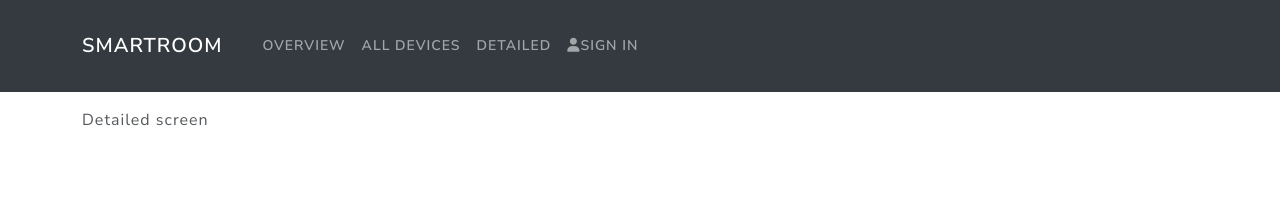
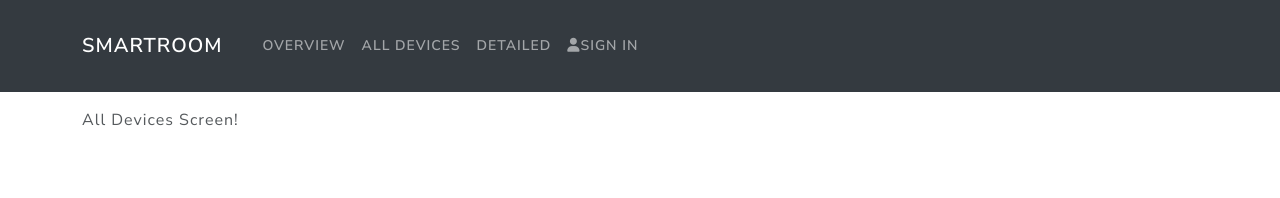
Before and after one commit to jhonatansossa/SmartRoomFrontend, a React (Create React App) app: page /devices in a window 1280 px wide. Shown: the top 198 px of the page. Built offline with nearby package versions, Linux system fonts and the light colour scheme.

Commit message:
Fixed typo

```diff
--- a/src/App.js
+++ b/src/App.js
@@ -20,8 +20,8 @@ const App = () => {
               <Routes>
                 <Route path="/" element={<HomeScreen/>} exact/>
                 <Route path="/overview" element={<Overview/>}/>
-                <Route path="/devices" element={<Detailed/>}/>
-                <Route path="/detailed" element={<AllDevices/>}/>
+                <Route path="/devices" element={<AllDevices/>}/>
+                <Route path="/detailed" element={<Detailed/>}/>
                 <Route path="/login" element={<Login/>}/>
 
 
```
